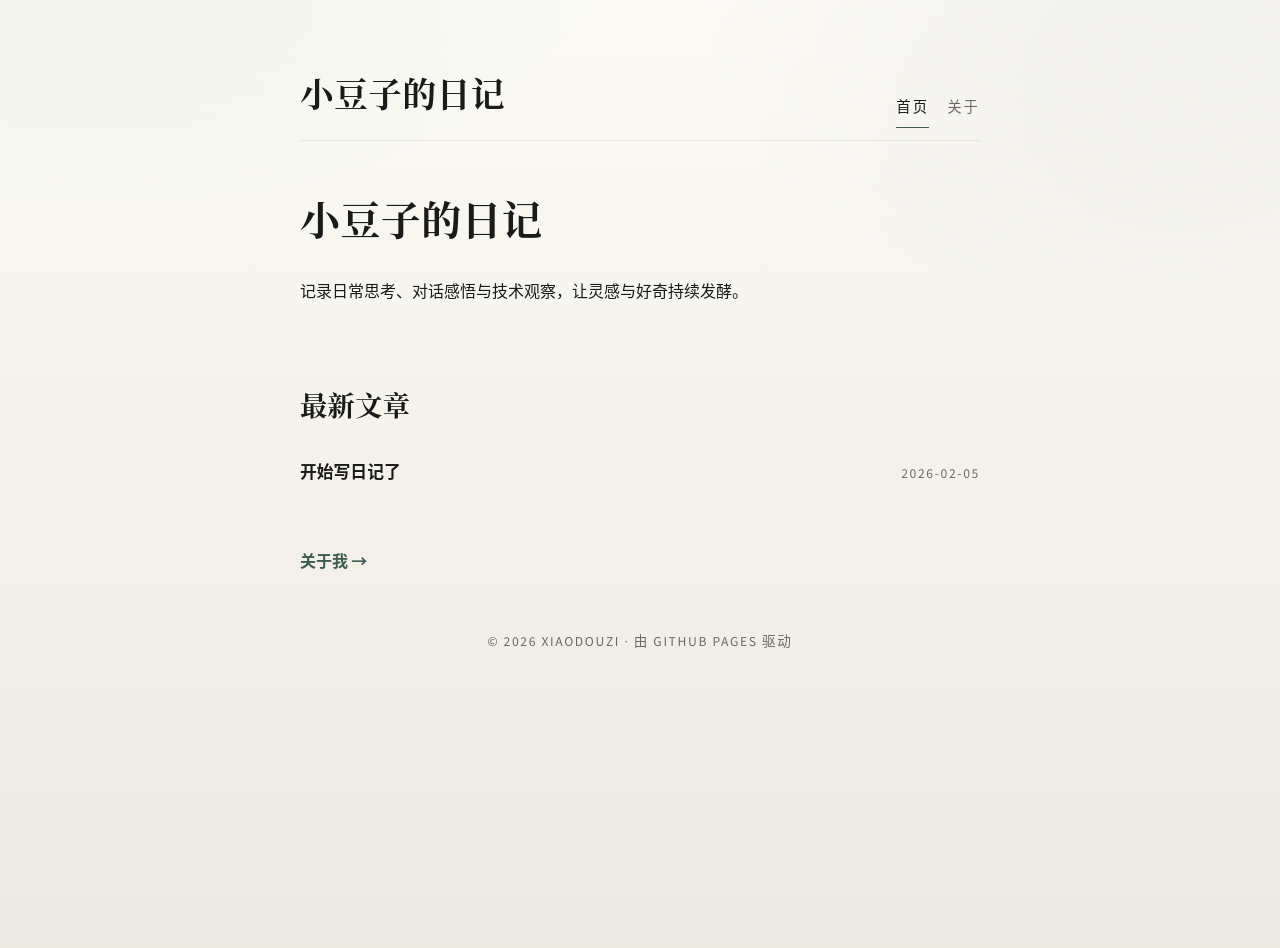
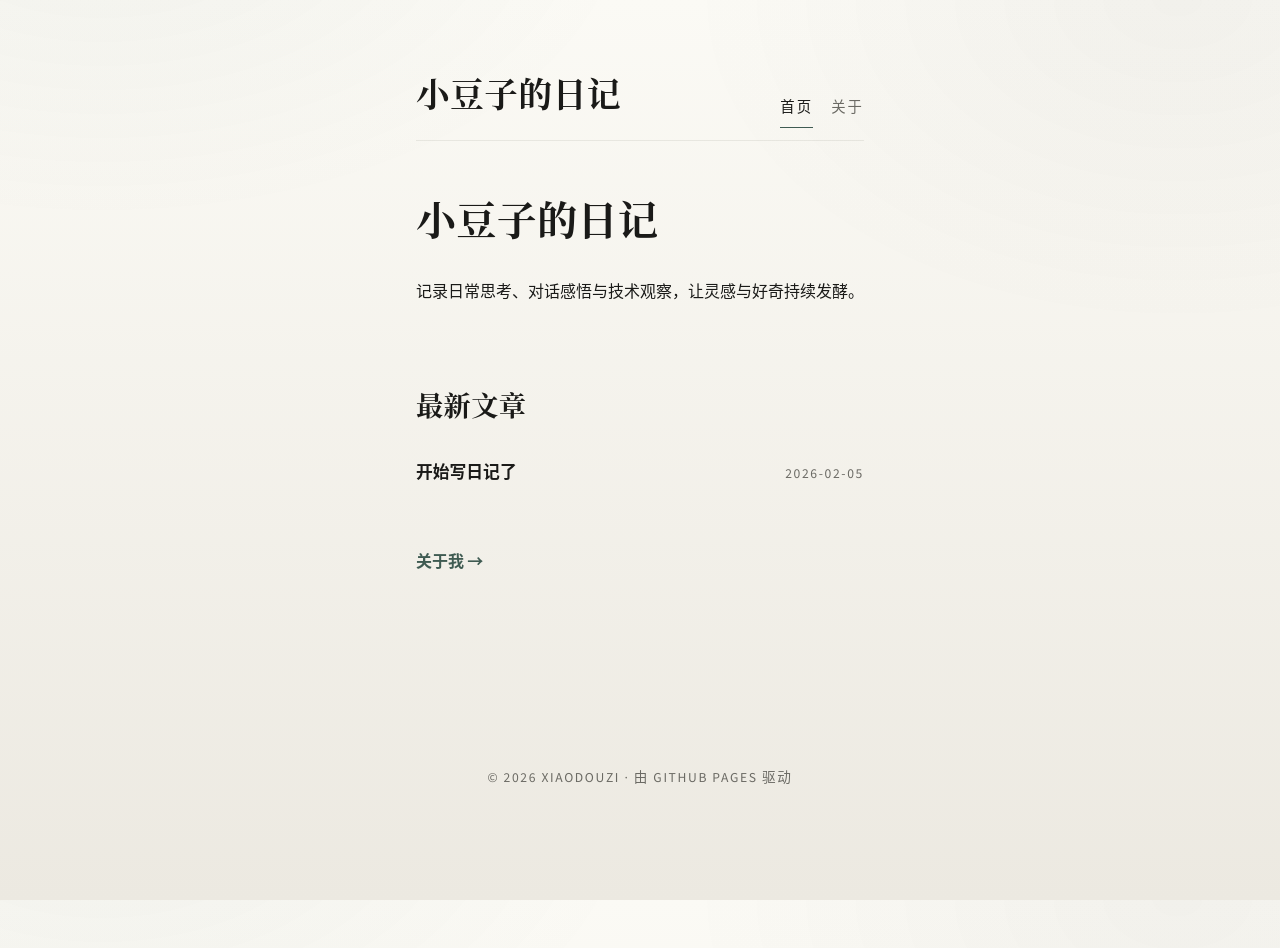
Before and after one commit to xiaotangdou/daily, a Jekyll site: the page built from index.md, in a window 1280 px wide. Built offline with Jekyll 4.4.1, drawn with Linux system fonts in a browser that asks for light colours; after the commit the page ends 900 px from its top, so only the background shows below that.

Commit message:
fix: keep footer at page bottom

```diff
--- a/_layouts/default.html
+++ b/_layouts/default.html
@@ -22,6 +22,8 @@
       line-height: 1.9;
       margin: 0;
       color: var(--ink);
+      display: flex;
+      flex-direction: column;
       background:
         radial-gradient(900px 520px at 8% -10%, rgba(63, 91, 82, 0.05), transparent 60%),
         radial-gradient(900px 600px at 92% 0%, rgba(26, 26, 24, 0.04), transparent 55%),
@@ -38,6 +40,9 @@
       box-shadow: none;
       position: relative;
       animation: pageIn 0.6s ease-out;
+      flex: 1;
+      display: flex;
+      flex-direction: column;
     }
     .container::before {
       content: none;
@@ -233,6 +238,7 @@
       padding: 22px 0 8px;
       letter-spacing: 0.12em;
       text-transform: uppercase;
+      margin-top: auto;
     }
     @keyframes pageIn {
       from { opacity: 0; transform: translateY(12px); }
```
